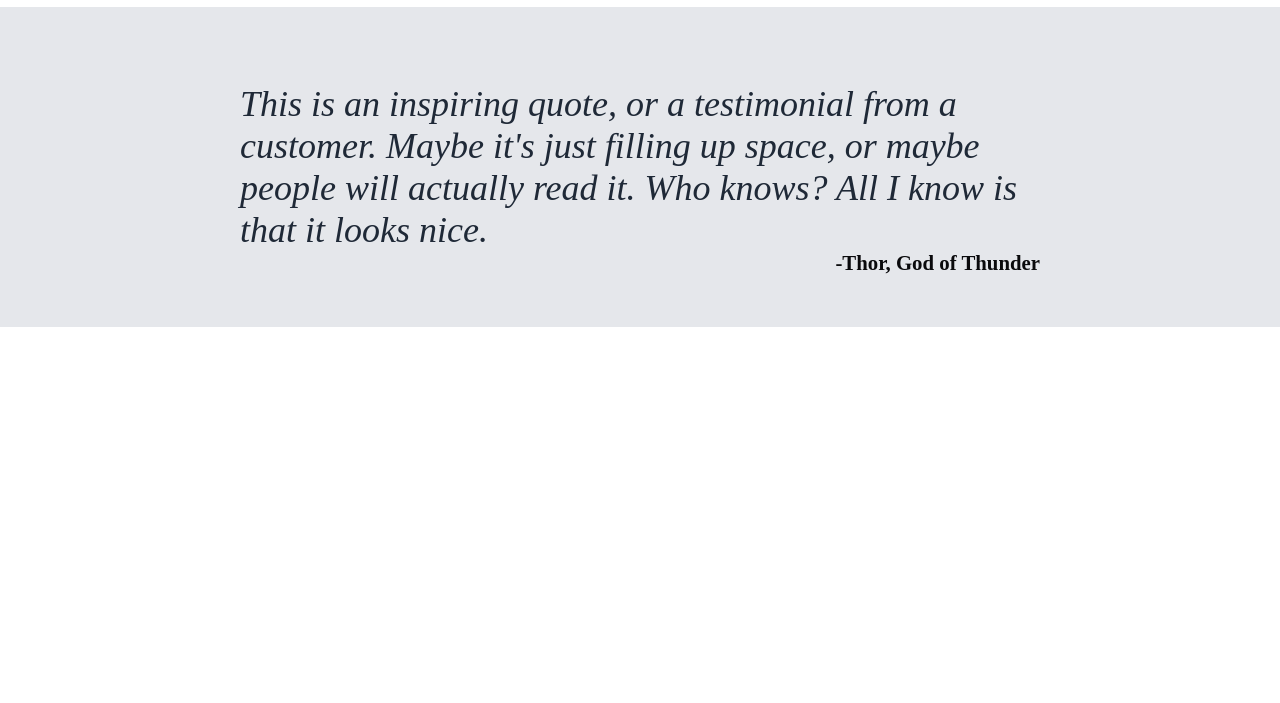
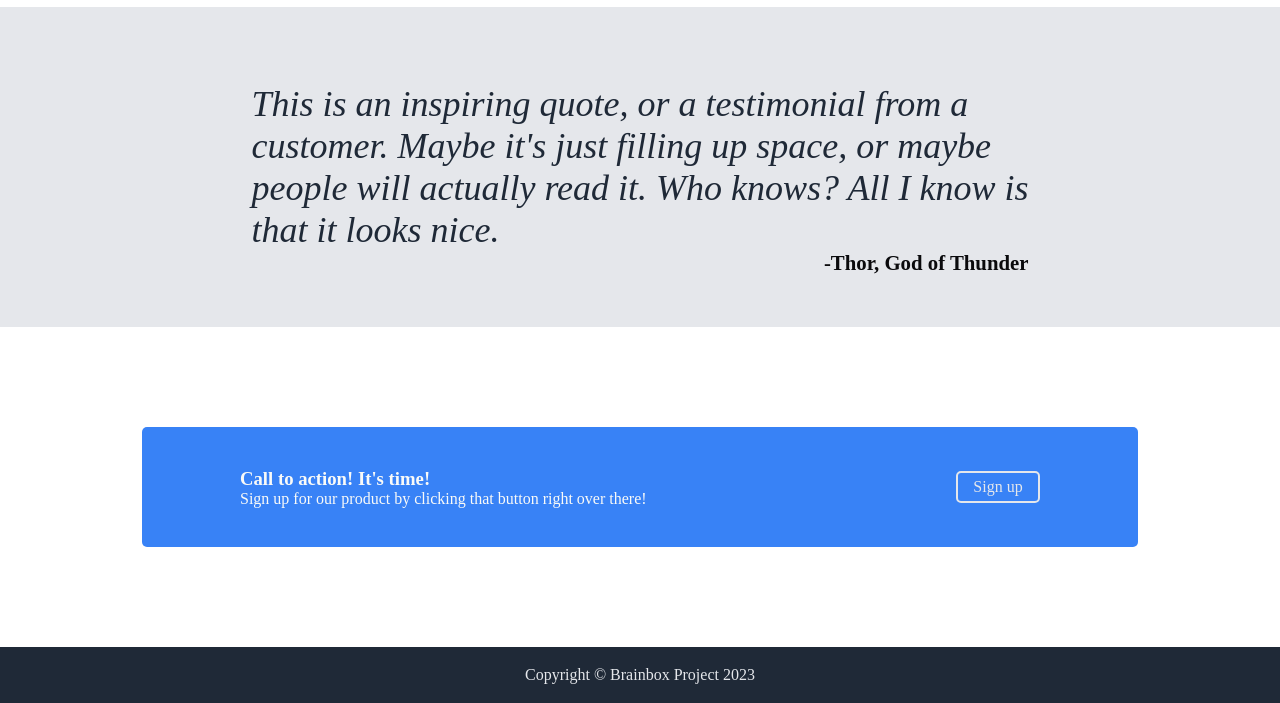
Before and after one commit to BrainBox-Tunde/projectx, a plain HTML site: page index.html in a window 1280 px wide. Shown: the part 953-1656 px from the top of the page. Before the commit the page ends 1280 px from the top, so only its background shows below. Drawn offline with Linux system fonts and the light colour scheme.

Commit message:
Built the footer section. Completed Projecr!

```diff
--- a/index.html
+++ b/index.html
@@ -67,6 +67,18 @@
                 <p>-Thor, God of Thunder</p>
             </div>
         </section>
+        <section>
+            <div class="call-to-action-block">
+                <div class="call-to-action-text">
+                    <h3>Call to action! It's time!</h3>
+                    <p>Sign up for our product by clicking that button right over there!</p>
+                </div>
+                <a href="#">Sign up</a>
+            </div>
+        </section>
     </main>
+    <footer>
+        <p>Copyright © Brainbox Project 2023</p>
+    </footer>
 </body>
 </html>
--- a/style.css
+++ b/style.css
@@ -67,10 +67,11 @@ header a{
     color: #e5e7eb;
     background-color: #3882f6;
     border-radius: 5px;
-    width: 300px;
+    width: 100px;
     text-align: center;
     padding: 10px;
     font-weight: 700;
+    display: block;
 }
 
 /*This is the information container*/
@@ -105,8 +106,9 @@ section{
     justify-content: center;
 }
 .testimonial-block{
-    width : 800px;
+    width : 777px;
     height: 30vh;
+
 }
 .testimonial-block p:nth-child(1){
     color: #1f2937;
@@ -121,3 +123,41 @@ section{
     font-size: 1.3em;
     margin-top: 0;
 }
+.call-to-action-block{
+    background-color: #3882f6;
+    width: 800px;
+    height: 15vh;
+    display: flex;
+    justify-content: space-between;
+    padding-left: 98px;
+    padding-right: 98px;
+    align-items: center;
+    border-radius: 5px;
+    align-items: center;
+}
+.call-to-action-block h3{
+    color:#f9faf8;
+    margin-bottom: 0px;
+}
+.call-to-action-block p{
+    color:#f9faf8;
+    margin-top: 0px;
+}
+.call-to-action-block a{
+    text-decoration: none;
+    color: #e5e7eb;
+    font-size: 16px;
+    border: solid 2px #e5e7eb;
+    padding: 5px;
+    border-radius: 5px;
+    width:70px;
+    text-align: center;
+}
+footer{
+    background-color: #1f2937;
+    color: #e5e7eb;
+    height: 7vh;
+    display: flex;
+    justify-content: center;
+    align-items: center;
+}
```
